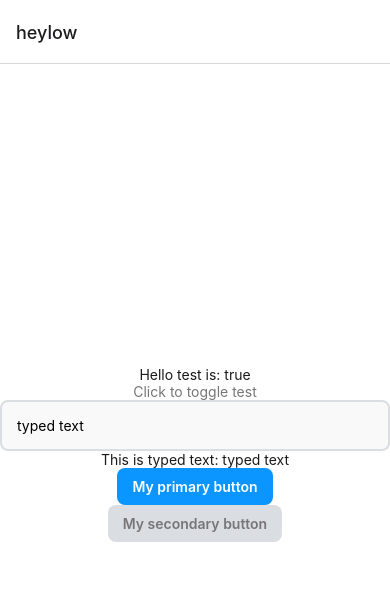
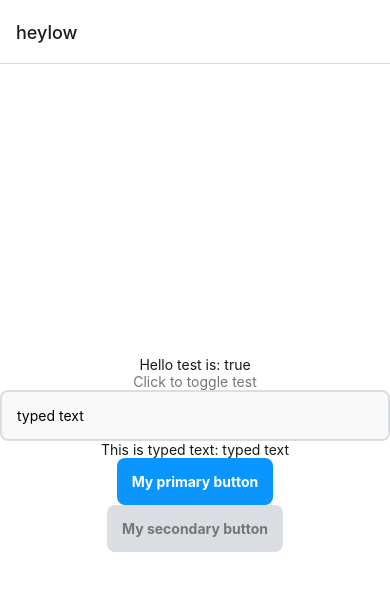
Before and after one commit to Poxie/translation-app-v2, a React Native app: screen /Home in a window 390 px wide. Shown: the top 590 px of the page. Built offline with nearby package versions, Linux system fonts and the light colour scheme.

Commit message:
Updated button style properties

```diff
--- a/components/button/index.tsx
+++ b/components/button/index.tsx
@@ -25,7 +25,7 @@ export default function Button({
     const element = typeof children === 'string' ? (
         <Text style={{
             color: type === 'primary' ? light : secondaryText,
-            fontWeight: '600',
+            fontWeight: '700',
             ...textStyle
         }}>
             {children}
@@ -49,7 +49,8 @@ export default function Button({
 const styles = {
     container: {
         paddingHorizontal: layout.spacing.primary,
-        paddingVertical: layout.spacing.secondary,
-        borderRadius: layout.borderRadius.secondary
+        paddingVertical: layout.spacing.primary,
+        borderRadius: layout.borderRadius.secondary,
+        alignItems: 'center' as 'center'
     }
 }
```
